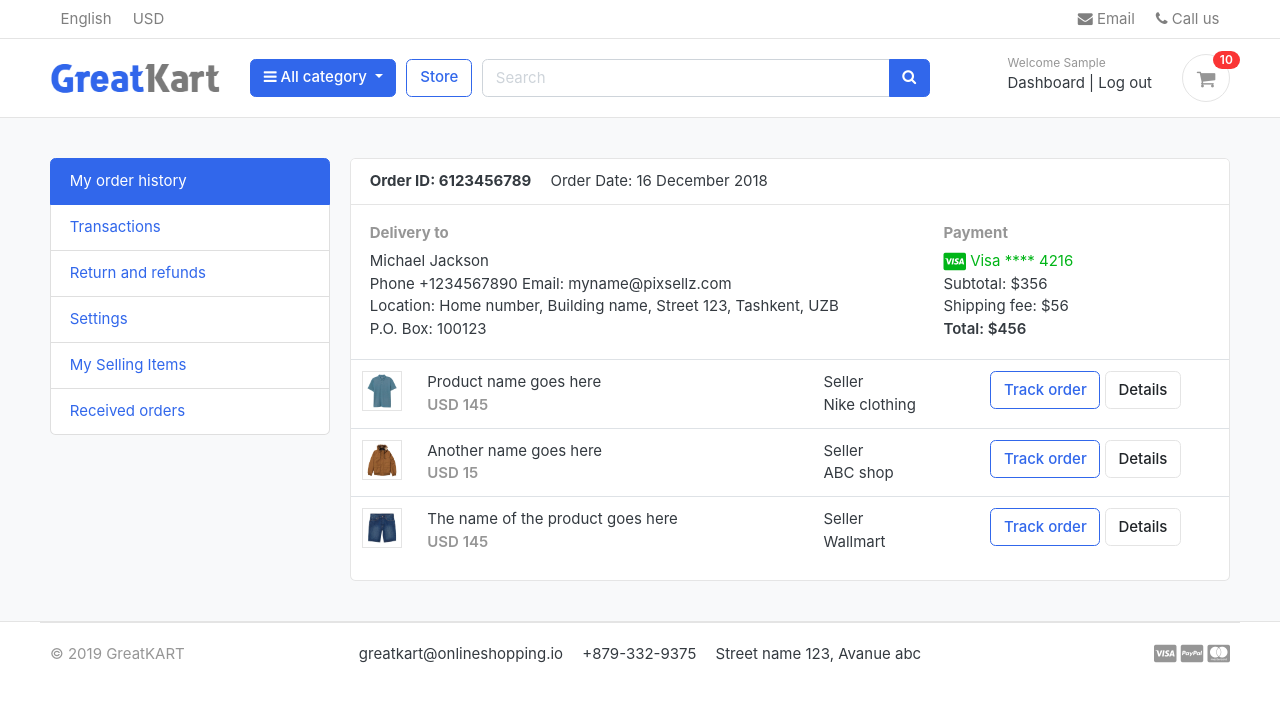
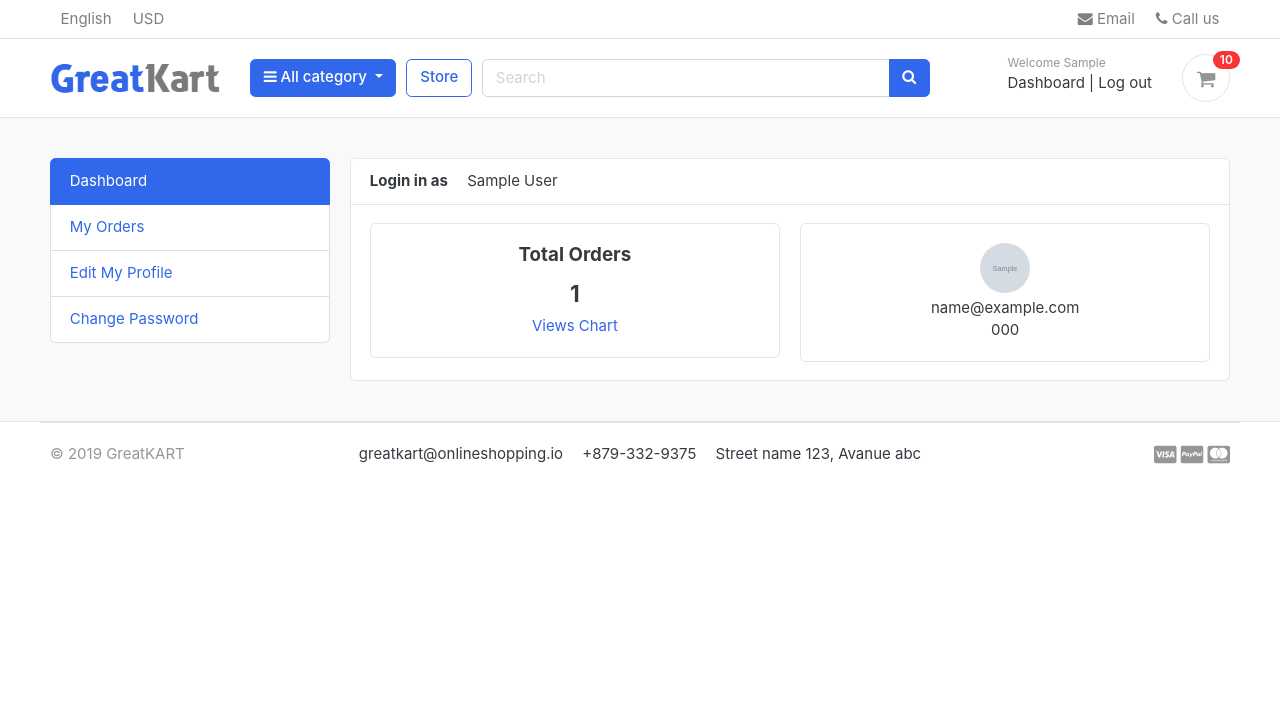
Before and after one commit to rjnp2/GreatKART-django, a Django app: page /accounts/ in a window 1280 px wide. Shown: the top 702 px of the page. Run offline with Django 3.2, Linux system fonts and the light colour scheme; a user stored in the database is signed in; tables that the repository leaves empty hold one stand-in row (values such as "Sample post"); grey boxes marked "Sample" are stand-in pictures; some libraries are stand-ins or nearby versions; some web fonts are replaced.

Commit message:
dashboard function

```diff
--- a/accounts/models.py
+++ b/accounts/models.py
@@ -48,7 +48,7 @@ class Account(AbstractBaseUser):
     last_name = models.CharField(max_length=50)
     username = models.CharField(max_length=50, unique=True)
     email = models.EmailField(max_length=50, unique=True)
-    phone_no = models.CharField(max_length=15)
+    phone_no = models.CharField(max_length=15,blank=True)
 
     # required
 
@@ -75,3 +75,18 @@ class Account(AbstractBaseUser):
 
     def has_module_perms(self,add_label):
         return True
+
+class UserProfile(models.Model):
+    user = models.OneToOneField(Account, on_delete = models.CASCADE)
+    address_line_1 = models.CharField(max_length=100, blank=True)
+    address_line_2 = models.CharField(max_length=100, blank=True)
+    profile_pics = models.ImageField(blank=True, upload_to='pics/profile_pics')
+    city = models.CharField(max_length=20, blank=True)
+    state = models.CharField(max_length=20, blank=True)
+    country = models.CharField(max_length=20, blank=True)
+
+    def __str__(self):
+        return self.user.first_name
+
+    def full_address(self):
+        return f'{self.address_line_1} {address_line_2}'
--- a/accounts/urls.py
+++ b/accounts/urls.py
@@ -1,5 +1,6 @@
 from django.urls import path
-from .views import register, resetpassword,login, logout,activate,dashboard,forgetpassword,resetpassword_validate
+from .views import register, resetpassword,login, logout,activate,dashboard,changepassword
+from .views import my_orders,forgetpassword,resetpassword_validate,edit_profile,order_details
 
 urlpatterns = [
     path('register/', register, name='register'),
@@ -9,6 +10,13 @@ urlpatterns = [
     path('forgetpassword/', forgetpassword, name='forgetpassword'),
     path('resetpassword/', resetpassword, name='resetpassword'),
     path('', dashboard, name='dashboard'),
+
     path('activate/<uidb64>/<token>', activate, name='activate'),
     path('resetpassword_validate/<uidb64>/<token>', resetpassword_validate, name='resetpassword_validate'),
+
+    path('my_orders/', my_orders, name='my_orders'),
+    path('edit_profile/', edit_profile, name='edit_profile'),
+    path('changepassword/', changepassword, name='changepassword'),
+    path('order_details/<int:order_id>', order_details, name='order_details'),
+
 ]
--- a/accounts/views.py
+++ b/accounts/views.py
@@ -1,12 +1,13 @@
-from django.shortcuts import render, redirect
-from .forms import RegistrationForm
-from .models import Account
+from django.shortcuts import render, redirect,get_object_or_404
+from .forms import RegistrationForm, UserForm, UserProfileForm
+from .models import Account, UserProfile
 from django.contrib import messages,auth
 from django.contrib.auth.decorators import login_required
 from django.http import HttpResponse
 from carts.views import _cart_id
 from carts.models import Cart,CartItem
 import requests
+from orders.models import Order, Order_Product
 
 #send mail
 from django.contrib.sites.shortcuts import get_current_site
@@ -164,7 +165,17 @@ def activate(request,uidb64,token):
 
 @login_required(login_url = 'login')
 def dashboard(request):
-    return render(request, 'account/dashboard.html')
+
+    orders = Order.objects.order_by('-created_at').filter(user_id=request.user.id, is_ordered=True)
+
+    userprofile = UserProfile.objects.get(user_id=request.user.id)
+    order_count = orders.count()
+
+    context={
+        'order_count':order_count,
+        'userprofile':userprofile
+    }
+    return render(request, 'account/dashboard.html',context)
 
 def forgetpassword(request):
     if request.method == 'POST':
@@ -233,3 +244,104 @@ def resetpassword(request):
 
     else:
         return render(request, 'account/resetpassword.html')
+
+@login_required(login_url = 'login')
+def my_orders(request):
+    orders = Order.objects.filter(user=request.user, is_ordered=True).order_by('-created_at')
+
+    context={
+        'orders':orders
+    }
+    return render(request, 'account/my_order.html',context)
+
+@login_required(login_url = 'login')
+def edit_profile(request):
+
+    userprofile = get_object_or_404(UserProfile, user=request.user)
+
+    if request.method == "POST":
+        userform = UserForm(request.POST,instance=request.user)
+        userprofileform = UserProfileForm(request.POST, request.FILES, instance=userprofile)
+
+        if userform.is_valid() and userprofileform.is_valid():
+            userform.save()
+            userprofileform.save()
+
+            messages.success(request, 'Your Profile is update')
+            return redirect('edit_profile')
+
+        else:
+            print(userform.errors)
+            messages.error(request, 'Some error')
+            userform = UserForm(instance=request.user)
+            userprofileform = UserProfileForm(instance=userprofile)
+
+            context = {
+                'userform': userform,
+                'userprofileform': userprofileform,
+                'userprofile':userprofile
+            }
+
+            return render(request, 'account/edit_profile.html',context)
+
+    else:
+        userform = UserForm(instance=request.user)
+        userprofileform = UserProfileForm(instance=userprofile)
+
+        context = {
+            'userform': userform,
+            'userprofileform': userprofileform,
+            'userprofile':userprofile
+        }
+
+        return render(request, 'account/edit_profile.html',context)
+
+@login_required(login_url = 'login')
+def changepassword(request):
+
+    if request.method == 'POST':
+        current_password = request.POST['current_password']
+        password = request.POST['new_password']
+        confirm_password = request.POST['confirm_password']
+
+        user = Account.objects.get(username__exact =request.user.username)
+
+        if password == confirm_password:
+
+            success = user.check_password(current_password)
+
+            if success:
+                user.set_password(password)
+                user.save()
+
+                messages.success(request, 'Successfully change password')
+                return redirect('dashboard')
+
+            else:
+                messages.error(request, 'Current Password doesnot match')
+                return redirect('changepassword')
+
+        else:
+            messages.error(request, 'Password and confirm password doesnot match')
+            return redirect('changepassword')
+
+    else:
+        return render(request, 'account/changepassword.html')
+
+@login_required(login_url = 'login')
+def order_details(request,order_id):
+
+    order_product = Order_Product.objects.filter(order__order_number =order_id)
+    order = Order.objects.get(order_number= order_id)
+
+    subtotal = 0
+
+    for item in order_product:
+        subtotal += (item.quantity * item.product_price)
+
+    context= {
+        'order':order,
+        'order_product': order_product,
+        'subtotal' : subtotal
+    }
+    return render(request, 'account/order_details.html',context)
--- a/orders/views.py
+++ b/orders/views.py
@@ -62,7 +62,7 @@ def place_order(request):
             mt = int(datetime.date.today().strftime("%m"))
             dy = int(datetime.date.today().strftime("%d"))
             date = datetime.date(yr,mt,dy)
-            id = date.strftime("%Y%M%D") + str(order.id)
+            id = date.strftime("%Y%m%d") + str(order.id)
             order.order_number = id
             order.save()
 
--- a/templates/account/dashboard.html
+++ b/templates/account/dashboard.html
@@ -9,84 +9,36 @@
 
 <div class="container">
 	<div class="row">
-	<aside class="col-md-3">
-		<!--   SIDEBAR   -->
-		<ul class="list-group">
-			<a class="list-group-item active" href="#"> My order history </a>
-			<a class="list-group-item" href="#"> Transactions </a>
-			<a class="list-group-item" href="#"> Return and refunds </a>
-			<a class="list-group-item" href="#">Settings </a>
-			<a class="list-group-item" href="#"> My Selling Items </a>
-			<a class="list-group-item" href="#"> Received orders </a>
-		</ul>
-		<br>
-	</aside>
+	{% include 'includes/dashboard_sidebar.html' %}
+
 	<main class="col-md-9">
 		<article class="card">
 		<header class="card-header">
-			<strong class="d-inline-block mr-3">Order ID: 6123456789</strong>
-			<span>Order Date: 16 December 2018</span>
+			<strong class="d-inline-block mr-3">Login in as </strong>
+			<span>{{user.full_name}}</span>
 		</header>
 		<div class="card-body">
 			<div class="row">
-				<div class="col-md-8">
-					<h6 class="text-muted">Delivery to</h6>
-					<p>Michael Jackson <br>
-					Phone +1234567890 Email: myname@pixsellz.com <br>
-			    	Location: Home number, Building name, Street 123,  Tashkent, UZB <br>
-			    	P.O. Box: 100123
-			 		</p>
+				<div class="col-md-6">
+					<div class="card" style="text-align: center;">
+						<div class="card-body">
+							<h5 class="card-title">Total Orders</h5>
+							<h4>{{order_count}}</h4>
+							<a href="{% url 'my_orders' %}">Views Chart</a>
+						</div>
+					</div>
 				</div>
-				<div class="col-md-4">
-					<h6 class="text-muted">Payment</h6>
-					<span class="text-success">
-						<i class="fab fa-lg fa-cc-visa"></i>
-					    Visa  **** 4216
-					</span>
-					<p>Subtotal: $356 <br>
-					 Shipping fee:  $56 <br>
-					 <span class="b">Total:  $456 </span>
-					</p>
+				<div class="col-md-6">
+					<div class="card" style="text-align: center;">
+						<div class="card-body">
+							<img src="{{ userprofile.profile_pics.url}}" width="50px" height="50px" style="border-radius: 50%;" alt="">
+							<p class="mb-0 mt-1">{{user.email}}</p>
+							<p>{{user.phone_no}}</p>
+						</div>
+					</div>
 				</div>
 			</div> <!-- row.// -->
 		</div> <!-- card-body .// -->
-		<div class="table-responsive">
-		<table class="table table-hover">
-			<tr>
-				<td width="65">
-					<img src="../images/items/1.jpg" class="img-xs border">
-				</td>
-				<td>
-					<p class="title mb-0">Product name goes here </p>
-					<var class="price text-muted">USD 145</var>
-				</td>
-				<td> Seller <br> Nike clothing </td>
-				<td width="250"> <a href="#" class="btn btn-outline-primary">Track order</a> <a href="#" class="btn btn-light"> Details </a> </td>
-			</tr>
-			<tr>
-				<td>
-					<img src="../images/items/2.jpg" class="img-xs border">
-				</td>
-				<td>
-					<p class="title mb-0">Another name goes here </p>
-					<var class="price text-muted">USD 15</var>
-				</td>
-				<td> Seller <br> ABC shop </td>
-				<td> <a href="#" class="btn btn-outline-primary">Track order</a> <a href="#" class="btn btn-light"> Details </a> </td>
-			</tr>
-			<tr>
-				<td>
-					<img src="../images/items/3.jpg" class="img-xs border">
-				</td>
-				<td>
-					<p class="title mb-0">The name of the product  goes here </p>
-					<var class="price text-muted">USD 145</var>
-				</td>
-				<td> Seller <br> Wallmart </td>
-				<td> <a href="#" class="btn btn-outline-primary">Track order</a> <a href="#" class="btn btn-light"> Details </a> </td>
-			</tr>
-		</table>
-		</div> <!-- table-responsive .end// -->
 		</article> <!-- order-group.// -->
 	</main>
 </div> <!-- row.// -->
--- /dev/null
+++ b/templates/includes/dashboard_sidebar.html
@@ -0,0 +1,10 @@
+<aside class="col-md-3">
+    <!--   SIDEBAR   -->
+    <ul class="list-group">
+        <a class="list-group-item {% if '/accounts/' == request.path %}active {%endif%}" href="{% url 'dashboard' %}"> Dashboard </a>
+        <a class="list-group-item  {% if '/my_orders/' in request.path %} active {%endif%}" href="{% url 'my_orders' %}"> My Orders </a>
+        <a class="list-group-item {% if '/edit_profile/' in request.path %} active {%endif%}" href="{% url 'edit_profile' %}"> Edit My Profile </a>
+        <a class="list-group-item  {% if '/changepassword/' in request.path %} active {%endif%}" href="{% url 'changepassword' %}">Change Password </a>
+    </ul>
+    <br>
+</aside>
```
Also changed, not shown: accounts/admin.py (+14 -1 lines), accounts/forms.py (+49 -1 lines), templates/account/changepassword.html (added, +64 -0 lines), templates/account/edit_profile.html (added, +91 -0 lines), templates/account/my_order.html (added, +58 -0 lines), templates/account/order_details.html (added, +114 -0 lines), accounts/migrations/0002_userprofile.py (added), pics/profile_pics/1.jpg (added), pics/profile_pics/Screenshot_from_2021-09-12_18-11-36.png (added), pics/profile_pics/Screenshot_from_2021-09-12_18-11-40.png (added), pics/profile_pics/Screenshot_from_2021-09-22_13-50-45.png (added).
